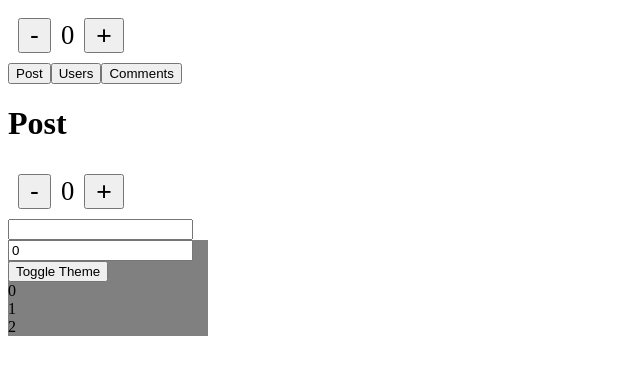
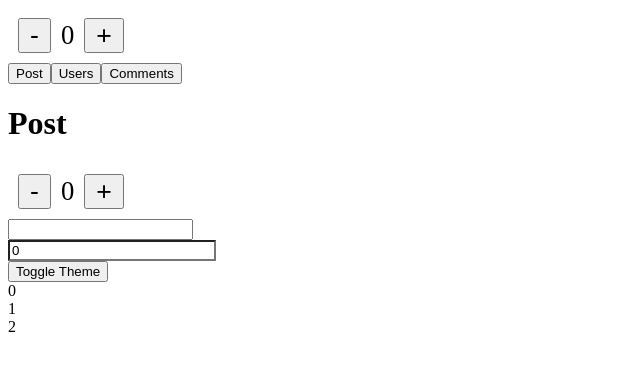
Before and after one commit to Rounik25/React-Hooks, a React (Vite) app: page / in a window 1280 px wide. Shown: the top 374 px of the page, without its empty margins (0-640 px from the left). Built offline with nearby package versions, Linux system fonts and the light colour scheme.

Commit message:
updated series.jsx

```diff
--- a/src/components/Series.jsx
+++ b/src/components/Series.jsx
@@ -10,7 +10,7 @@ export function Series() {
     },[number])
 
     const styles = {
-        background : theme ? 'black' : 'grey',
+        background : theme ? 'black' : 'white',
         color : theme ? 'white' : 'black',
         width : '200px'
     }
@@ -19,7 +19,7 @@ export function Series() {
     return (
         <div style={styles}>
             <div>
-                <input type="number" onChange={e => {e.target.value !=='' ? setNumber(parseInt(e.target.value)) : setNumber(0)}} value={number} />
+                <input style={styles} type="number" onChange={e => {e.target.value !=='' ? setNumber(parseInt(e.target.value)) : setNumber(0)}} value={number} />
             </div>
             <button onClick={()=> setTheme(prevTheme=>!prevTheme)} >Toggle Theme</button>
             <List getNumber={getNumber}/>
```
